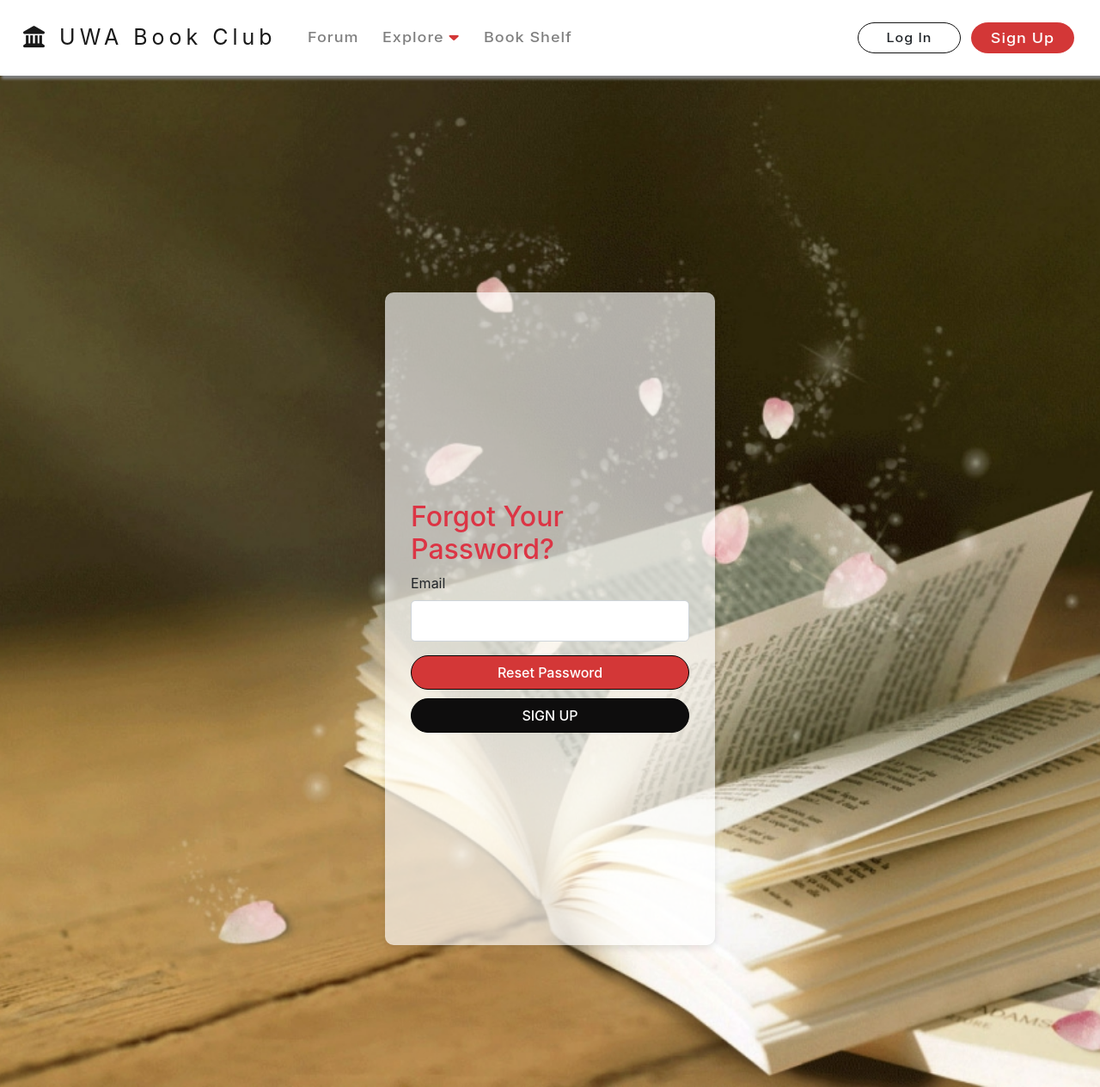
After one commit to Ellacancode/CITS5505Project_Book-Excahnge-Club, a Flask app: page /reset-password in a window 1280 px wide. The commit adds this page. Shown: the whole page at 86% size. Run offline with Flask 3, Linux system fonts and the light colour scheme; some libraries are stand-ins or nearby versions.

Commit message:
adding forget password function, with backend and front end

```diff
--- a/Bookclub/__init__.py
+++ b/Bookclub/__init__.py
@@ -6,6 +6,7 @@ from flask_login import LoginManager
 from flask_migrate import Migrate
 from flask_admin import Admin, AdminIndexView
 from flask_admin.contrib.sqla import ModelView
+from flask_mail import Mail
 
 # Add test class configuration
 class TestConfig:
@@ -21,6 +22,9 @@ bcrypt = Bcrypt()
 login_manager = LoginManager()
 migrate = Migrate()
 
+#reset password through email
+mail = Mail()
+
 # Set up configuration
 def create_app(config_name=None):
     app = Flask(__name__)
@@ -31,6 +35,12 @@ def create_app(config_name=None):
         app.config['SECRET_KEY'] = '5791628bb0b13ce0c676dfde280ba245'
         app.config['SQLALCHEMY_DATABASE_URI'] = os.environ.get('DATABASE_URL') or 'sqlite:///project.db'
         app.config['SQLALCHEMY_TRACK_MODIFICATIONS'] = False
+        app.config['MAIL_SERVER'] = 'smtp.gmail.com'
+        app.config['MAIL_PORT'] = 587
+        app.config['MAIL_USE_TLS'] = True
+        app.config['MAIL_USERNAME'] = 'lucychenhello@gmail.com'
+        app.config['MAIL_PASSWORD'] = 'ptlk akla vkgq qdah' #app password
+        app.config['MAIL_DEFAULT_SENDER'] = 'lucychenhello@gmail.com'
 
     # Debug
     app.debug = True
@@ -42,6 +52,7 @@ def create_app(config_name=None):
     login_manager.login_view = 'main.login'  # Specifies the login view function
     login_manager.login_message_category = 'info'  # Set the category for the flash message for non-logged-in user
     migrate.init_app(app, db)
+    mail.init_app(app)
 
     # Setup Flask-Admin
     admin = Admin(app, template_mode='bootstrap3')
--- a/Bookclub/forms.py
+++ b/Bookclub/forms.py
@@ -96,3 +96,7 @@ class FollowForm(FlaskForm):
 # Form for unfollowing users
 class UnfollowForm(FlaskForm):
     submit = SubmitField('Unfollow', validators=[DataRequired()])
+
+class ResetPasswordForm(FlaskForm):
+    email = StringField('Email', validators=[DataRequired(), Email()])
+    submit = SubmitField("Reset Password")
--- a/Bookclub/models.py
+++ b/Bookclub/models.py
@@ -47,6 +47,10 @@ class User(db.Model, UserMixin):
     posts = db.relationship('Post', backref='author', lazy=True)
     comments = db.relationship('Comment', backref='user', lazy=True)
     likes = db.relationship('Like', backref='user', passive_deletes=True)
+
+    def valid_email(email):
+        user = User.query.filter_by(email=email).first()
+        return user is not None
 
     following_relationship = db.relationship(
         'User',
--- a/Bookclub/routes.py
+++ b/Bookclub/routes.py
@@ -2,7 +2,7 @@ import os
 import secrets
 from PIL import Image
 from flask import Blueprint,render_template, url_for, flash, redirect, request, abort
-from Bookclub import db, bcrypt
+from Bookclub import db, bcrypt, mail
 from Bookclub.forms import (
     RegistrationForm, LoginForm, UpdateAccountForm, PostForm, SearchForm,
     CommentForm, EmptyForm, FollowForm, UnfollowForm
@@ -12,6 +12,13 @@ from flask_login import login_user, current_user, logout_user, login_required
 from werkzeug.utils import secure_filename
 from datetime import datetime
 from zoneinfo import ZoneInfo
+from random import choice
+from .forms import ResetPasswordForm
+import string
+from flask_mail import Message
+
+
+
 
 main = Blueprint('main', __name__)
 
@@ -377,19 +384,27 @@ def reset_request():
     return render_template('reset_request.html', title='Reset Password', form=form)
 
 
-@main.route("/reset_password/<token>", methods=['GET', 'POST'])
-def reset_token(token):
-    if current_user.is_authenticated:
-        return redirect(url_for('home'))
-    user = User.verify_reset_token(token)
-    if user is None:
-        flash('That is an invalid or expired token', 'warning')
-        return redirect(url_for('reset_request'))
+@main.route('/reset-password', methods=['GET', 'POST'])
+def reset_password():
     form = ResetPasswordForm()
     if form.validate_on_submit():
-        hashed_password = bcrypt.generate_password_hash(form.password.data).decode('utf-8')
-        user.password = hashed_password
-        db.session.commit()
-        flash('Your password has been updated! You are now able to log in', 'success')
-        return redirect(url_for('login'))
-    return render_template('reset_token.html', title='Reset Password', form=form)
+        email = form.email.data
+
+        if User.valid_email(email):
+            # Generate a more secure random password with letters and numbers
+            new_password = ''.join(choice(string.ascii_letters + string.digits) for _ in range(8))
+            user = User.query.filter_by(email=email).first()
+            hashed_password = bcrypt.generate_password_hash(new_password).decode('utf-8')
+            user.password = hashed_password
+            db.session.commit()
+            # Email message
+            msg = Message("Book Club: Please Reset Password", recipients=[email])
+            msg.body = f"This is your new password: {new_password}"
+            print(new_password)
+            mail.send(msg)
+            flash("New reset password has been sent to your email successfully", 'success')
+            return redirect(url_for('main.login'))
+        else:
+            flash("Email does not exist", 'danger')
+
+    return render_template('reset_password.html', form=form)
--- a/Bookclub/templates/login.html
+++ b/Bookclub/templates/login.html
@@ -38,6 +38,9 @@
                 {{ form.remember.label(class="form-check-label") }}
             </div>
             <button type="submit" class="btn btn-primary">LOG IN NOW</button>
+            <small class="form-text text-muted">
+                <a href="{{ url_for('main.reset_password') }}">Forgot password?</a>
+            </small>
             <a class="btn btn-signup" href="{{ url_for('main.register') }}">SIGN UP</a>
         </form>
     </div>
--- /dev/null
+++ b/Bookclub/templates/reset_password.html
@@ -0,0 +1,31 @@
+{% extends "layout.html" %}
+
+{% block page_specific_css %}
+<link rel="stylesheet" type="text/css" href="{{ url_for('static', filename='login.css') }}">
+{% endblock %}
+
+{% block content %}
+<div class="login-page">
+    <div class="login-form">
+        <h2 class="bookclub-member">Forgot Your Password?</h2>
+        <form method="POST" action="#">
+            {{ form.hidden_tag() }}
+            <fieldset class="form-group">
+                {{ form.email.label(class="form-control-label") }}
+                {{ form.email(class="form-control form-control-lg") }}
+                {% if form.email.errors %}
+                <div class="invalid-feedback">
+                    {% for error in form.email.errors %}
+                    <span>{{ error }}</span>
+                    {% endfor %}
+                </div>
+                {% endif %}
+            </fieldset>
+
+            <button type="submit" class="btn btn-primary">Reset Password</button>
+            </small>
+            <a class="btn btn-signup" href="{{ url_for('main.register') }}">SIGN UP</a>
+        </form>
+    </div>
+</div>
+{% endblock content %}
```
Also changed, not shown: instance/project.db, 2 other files.
